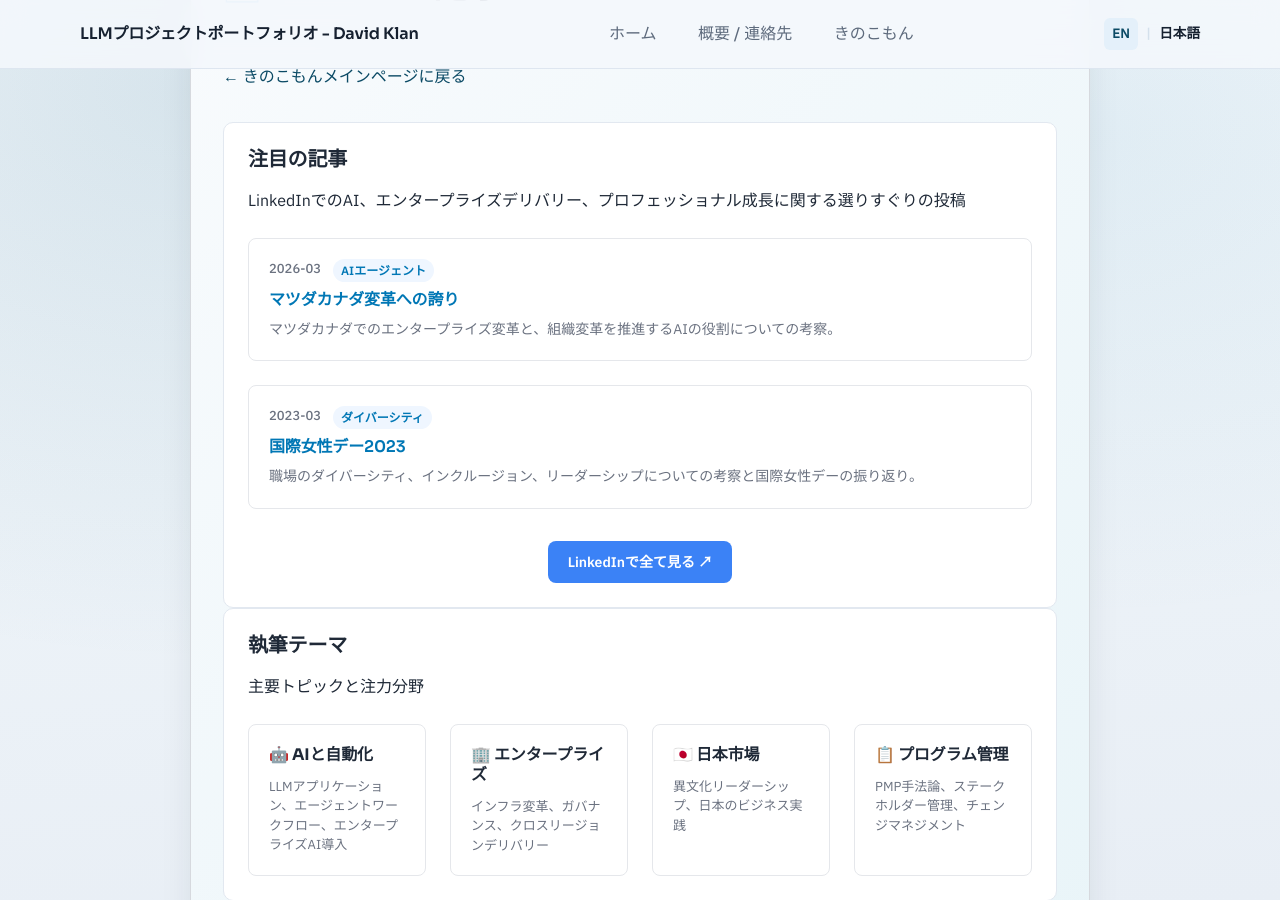
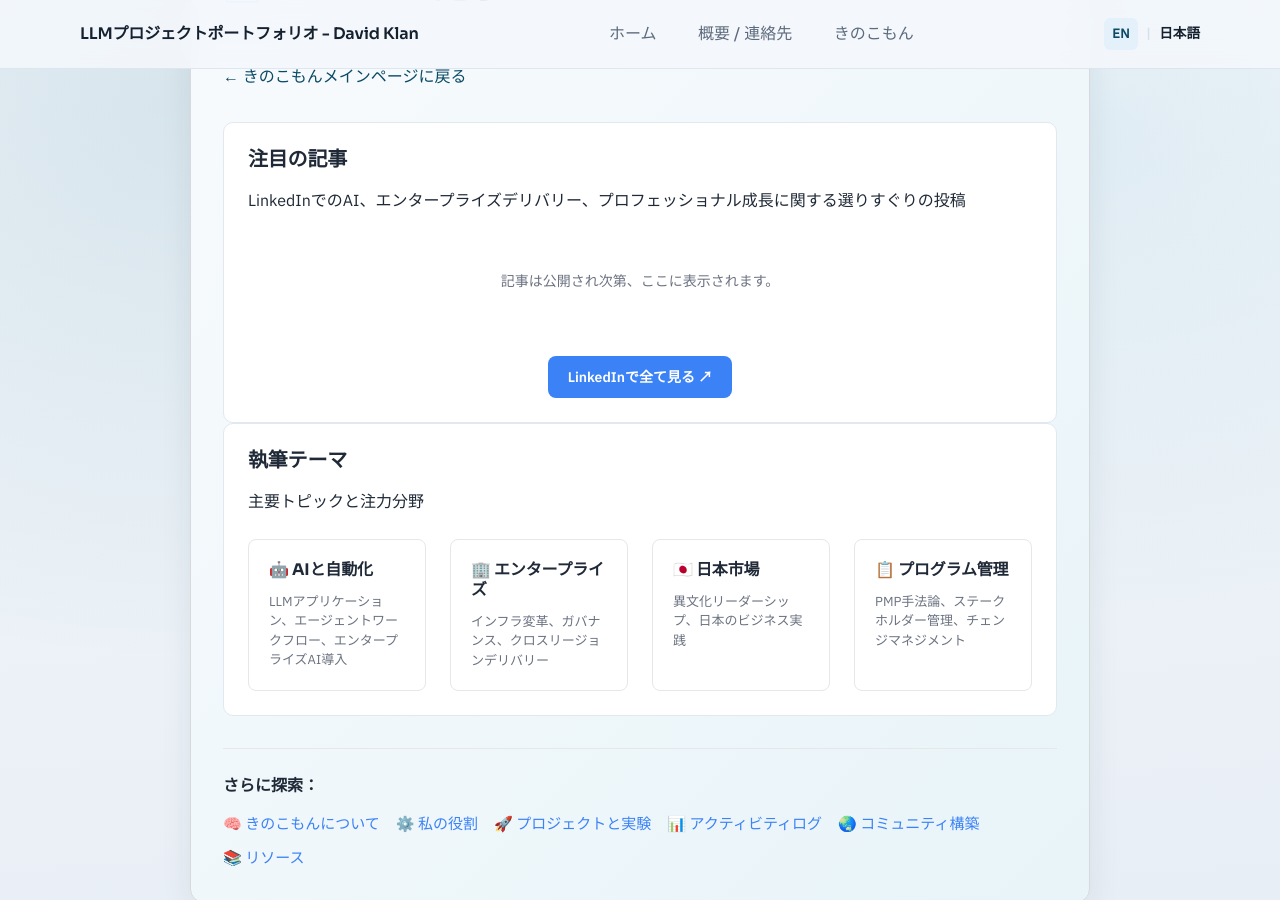
Before and after one commit to davidklan-png/Bio_HP, a Jekyll site: the page built from ja/kinokomon/linkedin/index.md, in a window 1280 px wide and 900 px high, scrolled down 438 px. Built offline with Jekyll 4.4.1, drawn with Linux system fonts in a browser that asks for light colours.

Commit message:
fix: remove incorrect articles (wrong David Klan - Mazda CEO)
Removed articles that belonged to a different David Klan.
Article slots preserved with placeholder text for future population.

```diff
--- a/ja/kinokomon/linkedin/index.md
+++ b/ja/kinokomon/linkedin/index.md
@@ -22,29 +22,7 @@ lang: ja
 
     <!-- AUTOGEN:LINKEDIN_ARTICLES:START -->
     <div class="kinokomon-section__articles-list">
-
-      <article class="kinokomon-section__article-item">
-        <div class="kinokomon-section__article-meta">
-          <span class="kinokomon-section__article-date">2026-03</span>
-          <span class="kinokomon-section__article-tag">AIエージェント</span>
-        </div>
-        <h4 class="kinokomon-section__article-title">
-          <a href="https://www.linkedin.com/posts/david-klan-0b854a27_im-extremely-proud-to-share-that-mazda-canada-activity-7295511661505822722-Hvb_" target="_blank" rel="noopener">マツダカナダ変革への誇り</a>
-        </h4>
-        <p class="kinokomon-section__article-summary">マツダカナダでのエンタープライズ変革と、組織変革を推進するAIの役割についての考察。</p>
-      </article>
-
-      <article class="kinokomon-section__article-item">
-        <div class="kinokomon-section__article-meta">
-          <span class="kinokomon-section__article-date">2023-03</span>
-          <span class="kinokomon-section__article-tag">ダイバーシティ</span>
-        </div>
-        <h4 class="kinokomon-section__article-title">
-          <a href="https://www.linkedin.com/posts/david-klan-0b854a27_iwd2023-activity-7039260214251974656-eKOt" target="_blank" rel="noopener">国際女性デー2023</a>
-        </h4>
-        <p class="kinokomon-section__article-summary">職場のダイバーシティ、インクルージョン、リーダーシップについての考察と国際女性デーの振り返り。</p>
-      </article>
-
+      <p class="kinokomon-section__article-summary" style="text-align:center; padding:2rem 0;">記事は公開され次第、ここに表示されます。</p>
     </div>
     <!-- AUTOGEN:LINKEDIN_ARTICLES:END -->
 
```
Also changed, not shown: kinokomon/linkedin/index.md (+1 -23 lines).
